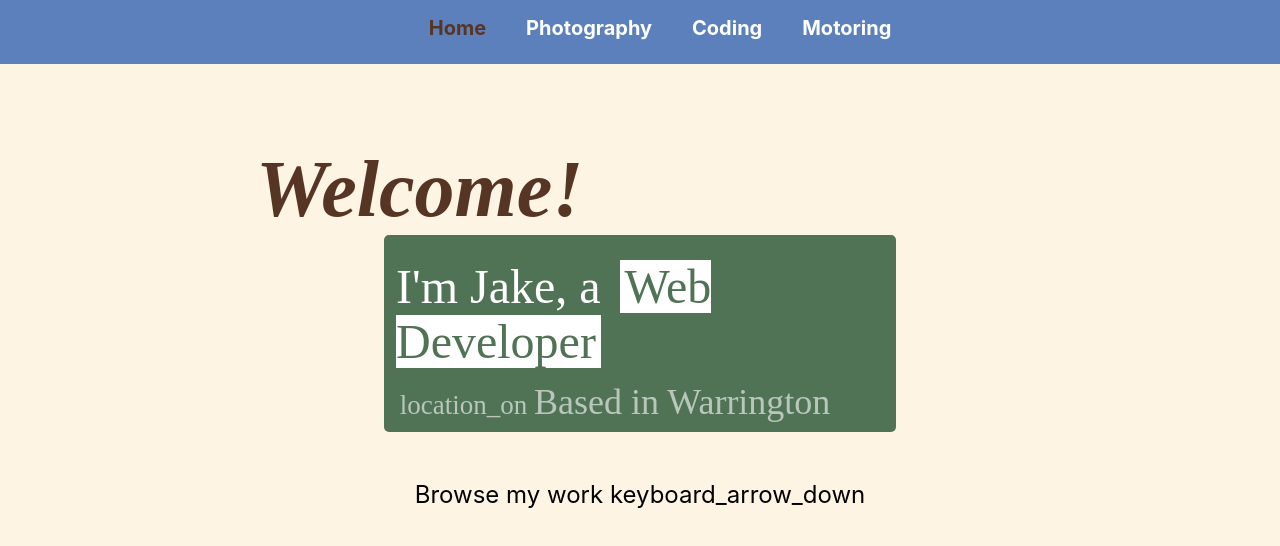
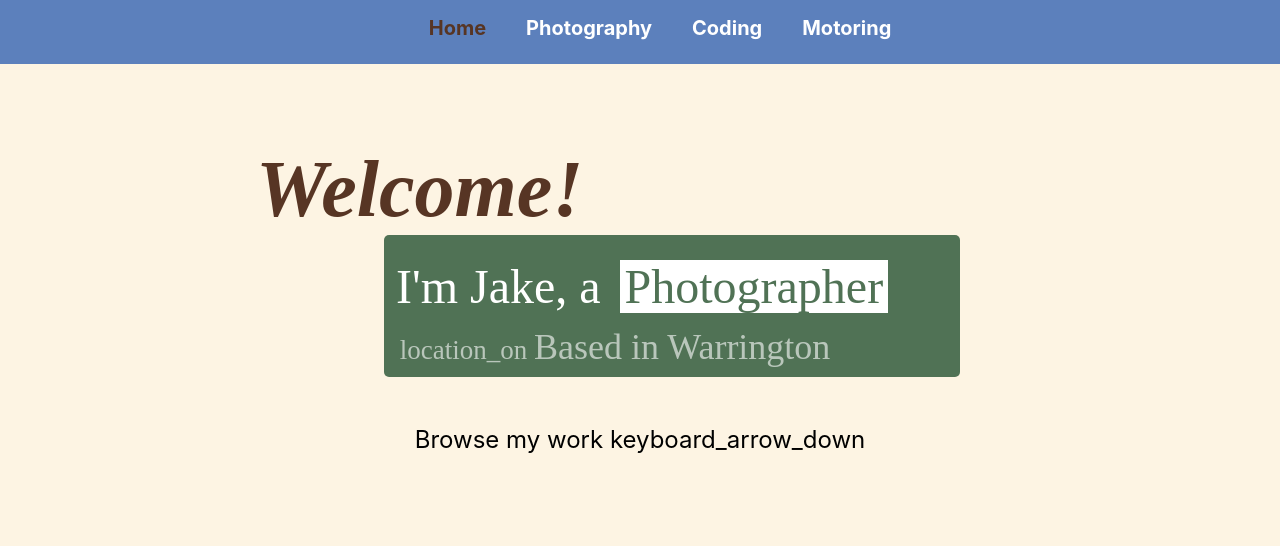
Before and after one commit to siskiuslide/personal-site, a React (Create React App) app: page /home in a window 1280 px wide. Shown: the top 546 px of the page. Built offline with nearby package versions, Linux system fonts and the light colour scheme.

Commit message:
Revolving noun added to homepage

```diff
--- a/src/home/home.css
+++ b/src/home/home.css
@@ -19,7 +19,7 @@
   color: white;
   font-family: "Oswald";
   margin-left: 30vw;
-  width: 40vw;
+  width: 45vw;
   border-radius: 5px;
 }
 
@@ -43,6 +43,7 @@
   margin-block: 0.25em;
   padding-inline: 0.1em;
   color: var(--amazongreen);
+  transition: all 100ms;
 }
 
 .browse {
--- a/src/home/home.jsx
+++ b/src/home/home.jsx
@@ -4,10 +4,23 @@ import "./home.css";
 import Card from "../components/Card";
 
 const Home = function () {
-  const [noun, setNoun] = useState(["Web Developer", "Photographer", "Motor Enthusiast"]);
+  const [noun, setNoun] = useState("Web Developer");
   const [arrowIcon, setArrowIcon] = useState("keyboard_arrow_down");
   const [showCards, setShowCards] = useState(false);
 
+  useEffect(() => {
+    setTimeout(() => {
+      if (noun == "Web Developer") {
+        setNoun("Photographer");
+      }
+      if (noun == "Photographer") {
+        setNoun("Motor Enthusiast");
+      }
+      if (noun == "Motor Enthusiast") {
+        setNoun("Web Developer");
+      }
+    }, 5000);
+  }, [noun]);
   const arrowHandler = function () {
     if (arrowIcon === "keyboard_arrow_down") {
       setArrowIcon("keyboard_arrow_up");
@@ -23,7 +36,7 @@ const Home = function () {
       <div className="welcome">Welcome!</div>
       <div className="about">
         <p className="name">
-          I'm Jake, a <span className="nounSpan">Web Developer</span>
+          I'm Jake, a <span className="nounSpan">{noun}</span>
         </p>
         <p className="location">
           <span className="material-icons" style={{ fontSize: "0.75em", paddingInline: "0.25em" }}>
```
